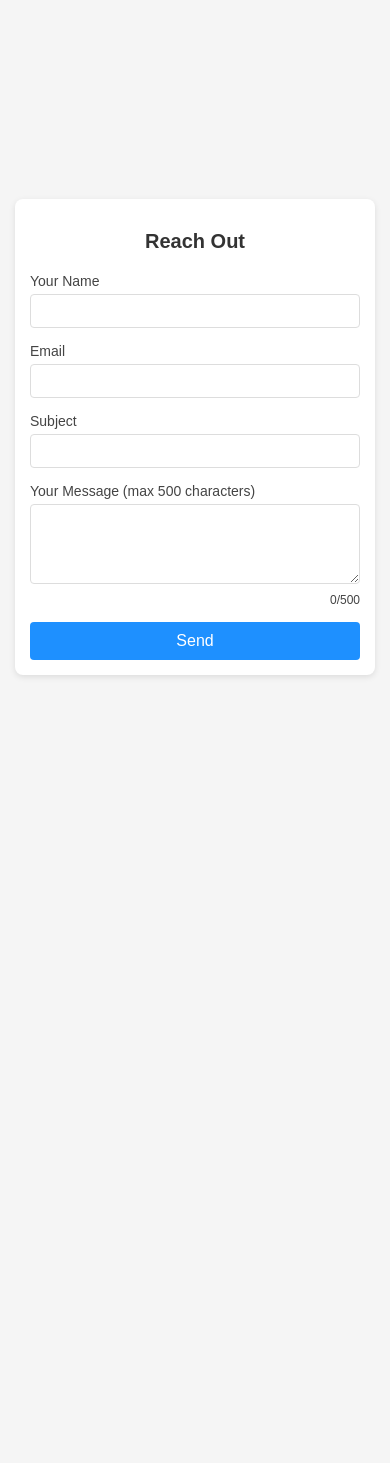
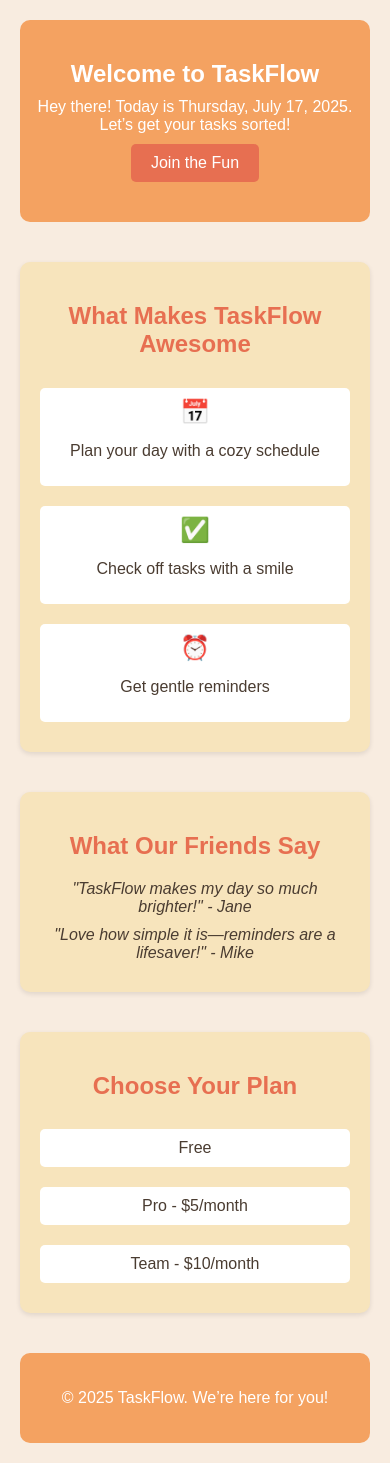
Before and after one commit to Varun-code18/Elevvo_WebDev, a plain HTML site: page index.html in a window 390 px wide. Before the commit the page ends 874 px from the top, so only its background shows below. Drawn offline with nearby package versions, Linux system fonts and the light colour scheme.

Commit message:
TaskFlow App

```diff
--- a/index.html
+++ b/index.html
@@ -3,38 +3,58 @@
 <head>
     <meta charset="UTF-8">
     <meta name="viewport" content="width=device-width, initial-scale=1.0">
-    <title>Contact Form</title>
+    <title>TaskFlow</title>
     <link rel="stylesheet" href="styles.css">
 </head>
 <body>
-    <div class="form-box">
-        <h2>Reach Out</h2>
-        <form id="contact-form">
-            <div class="input-group">
-                <label for="name">Your Name</label>
-                <input type="text" id="name" name="name" required>
-                <div class="error-message" id="name-error">Name is required</div>
+    <div class="main-wrap">
+        <header class="top-banner">
+            <h1>Welcome to TaskFlow</h1>
+            <p>Hey there! Today is Thursday, July 17, 2025. Let’s get your tasks sorted!</p>
+            <button class="join-button">Join the Fun</button>
+        </header>
+
+        <section class="feature-spot">
+            <h2>What Makes TaskFlow Awesome</h2>
+            <div class="feature-group">
+                <div class="feature-card">
+                    <span class="icon">📅</span>
+                    <p>Plan your day with a cozy schedule</p>
+                </div>
+                <div class="feature-card">
+                    <span class="icon">✅</span>
+                    <p>Check off tasks with a smile</p>
+                </div>
+                <div class="feature-card">
+                    <span class="icon">⏰</span>
+                    <p>Get gentle reminders</p>
+                </div>
             </div>
-            <div class="input-group">
-                <label for="email">Email</label>
-                <input type="email" id="email" name="email" required>
-                <div class="error-message" id="email-error">Valid email is required</div>
+        </section>
+
+        <section class="story-spot">
+            <h2>What Our Friends Say</h2>
+            <div class="story-group">
+                <p>"TaskFlow makes my day so much brighter!" - Jane</p>
+                <p>"Love how simple it is—reminders are a lifesaver!" - Mike</p>
             </div>
-            <div class="input-group">
-                <label for="subject">Subject</label>
-                <input type="text" id="subject" name="subject" required>
-                <div class="error-message" id="subject-error">Subject is required</div>
+        </section>
+
+        <section class="price-spot">
+            <h2>Choose Your Plan</h2>
+            <div class="price-group">
+                <div class="price-card">Free</div>
+                <div class="price-card">Pro - $5/month</div>
+                <div class="price-card">Team - $10/month</div>
             </div>
-            <div class="input-group">
-                <label for="message">Your Message (max 500 characters)</label>
-                <textarea id="message" name="message" required></textarea>
-                <div class="char-count" id="char-count">0/500</div>
-                <div class="error-message" id="message-error">Message is required</div>
-            </div>
-            <button type="submit" class="send-button" id="send-button">Send</button>
-        </form>
+        </section>
+
+        <footer class="bottom-bar">
+            <p>© 2025 TaskFlow. We’re here for you!</p>
+        </footer>
     </div>
-    <div class="notification" id="notification"></div>
+    <script src="https://unpkg.com/react@18/umd/react.development.js"></script>
+    <script src="https://unpkg.com/react-dom@18/umd/react-dom.development.js"></script>
     <script src="script.js"></script>
 </body>
 </html>
--- a/script.js
+++ b/script.js
@@ -1,74 +1,72 @@
-const form = document.getElementById('contact-form');
-const sendButton = document.getElementById('send-button');
-const notification = document.getElementById('notification');
-const messageInput = document.getElementById('message');
-const charCount = document.getElementById('char-count');
+const { createRoot } = ReactDOM;
+const root = createRoot(document.body);
 
-messageInput.addEventListener('input', function() {
-    const max = 500;
-    const count = this.value.length;
-    charCount.textContent = `${count}/${max}`;
-    charCount.style.color = count > max ? '#e74c3c' : '#444';
-});
-
-function showNotification(message, type) {
-    notification.textContent = message;
-    notification.className = `notification ${type}`;
-    notification.style.display = 'block';
-    setTimeout(() => {
-        notification.style.display = 'none';
-    }, 3000);
+function App() {
+    return (
+        <div className="main-wrap">
+            <header className="top-banner" style={{ opacity: 1 }}>
+                <h1>Welcome to TaskFlow</h1>
+                <p>Hey there! Today is Thursday, July 17, 2025. Let’s get your tasks sorted!</p>
+                <button className="join-button">Join the Fun</button>
+            </header>
+            <section className="feature-spot" style={{ opacity: 0, transition: 'opacity 0.5s' }} ref={el => {
+                if (el) {
+                    const observer = new IntersectionObserver(([entry]) => {
+                        if (entry.isIntersecting) el.style.opacity = 1;
+                    }, { threshold: 0.1 });
+                    observer.observe(el);
+                }
+            }}>
+                <h2>What Makes TaskFlow Awesome</h2>
+                <div className="feature-group">
+                    <div className="feature-card">
+                        <span className="icon">📅</span>
+                        <p>Plan your day with a cozy schedule</p>
+                    </div>
+                    <div className="feature-card">
+                        <span className="icon">✅</span>
+                        <p>Check off tasks with a smile</p>
+                    </div>
+                    <div className="feature-card">
+                        <span className="icon">⏰</span>
+                        <p>Get gentle reminders</p>
+                    </div>
+                </div>
+            </section>
+            <section className="story-spot" style={{ opacity: 0, transition: 'opacity 0.5s 0.2s' }} ref={el => {
+                if (el) {
+                    const observer = new IntersectionObserver(([entry]) => {
+                        if (entry.isIntersecting) el.style.opacity = 1;
+                    }, { threshold: 0.1 });
+                    observer.observe(el);
+                }
+            }}>
+                <h2>What Our Friends Say</h2>
+                <div className="story-group">
+                    <p>"TaskFlow makes my day so much brighter!" - Jane</p>
+                    <p>"Love how simple it is—reminders are a lifesaver!" - Mike</p>
+                </div>
+            </section>
+            <section className="price-spot" style={{ opacity: 0, transition: 'opacity 0.5s 0.4s' }} ref={el => {
+                if (el) {
+                    const observer = new IntersectionObserver(([entry]) => {
+                        if (entry.isIntersecting) el.style.opacity = 1;
+                    }, { threshold: 0.1 });
+                    observer.observe(el);
+                }
+            }}>
+                <h2>Choose Your Plan</h2>
+                <div className="price-group">
+                    <div className="price-card">Free</div>
+                    <div className="price-card">Pro - $5/month</div>
+                    <div className="price-card">Team - $10/month</div>
+                </div>
+            </section>
+            <footer className="bottom-bar">
+                <p>© 2025 TaskFlow. We’re here for you!</p>
+            </footer>
+        </div>
+    );
 }
 
-form.addEventListener('submit', function(event) {
-    event.preventDefault();
-    document.querySelectorAll('.error-message').forEach(error => {
-        error.style.display = 'none';
-    });
-
-    const name = document.getElementById('name').value.trim();
-    const email = document.getElementById('email').value.trim();
-    const subject = document.getElementById('subject').value.trim();
-    const message = document.getElementById('message').value.trim();
-
-    let isValid = true;
-
-    if (!name) {
-        document.getElementById('name-error').style.display = 'block';
-        isValid = false;
-    }
-
-    const emailPattern = /^[^\s@]+@[^\s@]+\.[^\s@]+$/;
-    if (!email || !emailPattern.test(email)) {
-        document.getElementById('email-error').style.display = 'block';
-        isValid = false;
-    }
-
-    if (!subject) {
-        document.getElementById('subject-error').style.display = 'block';
-        isValid = false;
-    }
-
-    if (!message) {
-        document.getElementById('message-error').style.display = 'block';
-        isValid = false;
-    } else if (message.length > 500) {
-        document.getElementById('message-error').textContent = 'Message too long (max 500)';
-        document.getElementById('message-error').style.display = 'block';
-        isValid = false;
-    }
-
-    if (isValid) {
-        sendButton.disabled = true;
-        sendButton.textContent = 'Sending...';
-        setTimeout(() => {
-            showNotification('Message sent!', 'success');
-            form.reset();
-            charCount.textContent = '0/500';
-            sendButton.disabled = false;
-            sendButton.textContent = 'Send';
-        }, 1000);
-    } else {
-        showNotification('Please check the form', 'error');
-    }
-});
+root.render(<App />);
--- a/styles.css
+++ b/styles.css
@@ -1,119 +1,129 @@
 body {
     font-family: Arial, sans-serif;
-    background-color: #f5f5f5;
-    display: flex;
-    justify-content: center;
-    align-items: center;
-    min-height: 100vh;
     margin: 0;
-    padding: 15px;
+    background-color: #f8ece0;
+    color: #4a3c31;
 }
 
-.form-box {
-    background-color: white;
+.main-wrap {
+    max-width: 800px;
+    margin: 0 auto;
     padding: 20px;
-    border-radius: 8px;
-    box-shadow: 0 2px 6px rgba(0, 0, 0, 0.1);
-    width: 100%;
-    max-width: 400px;
 }
 
-h2 {
+.top-banner {
     text-align: center;
-    color: #333;
-    margin-bottom: 20px;
+    padding: 40px 0;
+    background-color: #f4a261;
+    color: white;
+    border-radius: 10px;
+}
+
+.top-banner h1 {
+    font-size: 32px;
+    margin: 0;
+}
+
+.top-banner p {
+    font-size: 18px;
+    margin: 10px 0;
+}
+
+.join-button {
+    padding: 10px 20px;
+    background-color: #e76f51;
+    color: white;
+    border: none;
+    border-radius: 5px;
+    cursor: pointer;
+    font-size: 16px;
+}
+
+.join-button:hover {
+    background-color: #d95d3e;
+}
+
+.feature-spot, .story-spot, .price-spot {
+    margin: 40px 0;
+    padding: 20px;
+    background-color: #f7e4bc;
+    border-radius: 10px;
+    box-shadow: 0 2px 5px rgba(0, 0, 0, 0.1);
+}
+
+.feature-spot h2, .story-spot h2, .price-spot h2 {
+    text-align: center;
+    color: #e76f51;
+}
+
+.feature-group {
+    display: flex;
+    justify-content: space-around;
+    flex-wrap: wrap;
+}
+
+.feature-card {
+    text-align: center;
+    width: 30%;
+    min-width: 150px;
+    padding: 10px;
+    background-color: #fff;
+    border-radius: 5px;
+    transition: transform 0.3s;
+}
+
+.feature-card:hover {
+    transform: scale(1.05);
+}
+
+.icon {
     font-size: 24px;
 }
 
-.input-group {
-    margin-bottom: 15px;
+.story-group {
+    text-align: center;
 }
 
-label {
-    display: block;
-    color: #444;
-    margin-bottom: 5px;
-    font-size: 14px;
+.story-group p {
+    margin: 10px 0;
+    font-style: italic;
+    color: #4a3c31;
 }
 
-input, textarea {
-    width: 100%;
-    padding: 8px;
-    border: 1px solid #ddd;
-    border-radius: 4px;
-    font-size: 14px;
-    box-sizing: border-box;
+.price-group {
+    display: flex;
+    justify-content: space-around;
+    flex-wrap: wrap;
 }
 
-input:focus, textarea:focus {
-    outline: none;
-    border-color: #1e90ff;
-    box-shadow: 0 0 4px rgba(30, 144, 255, 0.3);
+.price-card {
+    padding: 10px;
+    background-color: #fff;
+    border-radius: 5px;
+    margin: 10px 0;
+    width: 30%;
+    text-align: center;
+    color: #4a3c31;
 }
 
-textarea {
-    resize: vertical;
-    min-height: 80px;
+.bottom-bar {
+    text-align: center;
+    padding: 20px 0;
+    background-color: #f4a261;
+    color: white;
+    border-radius: 10px;
+    margin-top: 40px;
 }
 
-.char-count {
-    font-size: 12px;
-    color: #444;
-    text-align: right;
-    margin-top: 5px;
-}
-
-.send-button {
-    width: 100%;
-    padding: 10px;
-    background-color: #1e90ff;
-    color: white;
-    border: none;
-    border-radius: 4px;
-    font-size: 16px;
-    cursor: pointer;
-}
-
-.send-button:hover {
-    background-color: #1c86ee;
-}
-
-.send-button:disabled {
-    background-color: #aaa;
-    cursor: not-allowed;
-}
-
-.error-message {
-    color: #e74c3c;
-    font-size: 12px;
-    margin-top: 5px;
-    display: none;
-}
-
-.notification {
-    position: fixed;
-    top: 15px;
-    right: 15px;
-    padding: 10px 20px;
-    border-radius: 4px;
-    color: white;
-    display: none;
-    z-index: 1000;
-}
-
-.notification.success {
-    background-color: #2ecc71;
-}
-
-.notification.error {
-    background-color: #e74c3c;
-}
-
-@media (max-width: 500px) {
-    .form-box {
-        padding: 15px;
+@media (max-width: 600px) {
+    .feature-card, .price-card {
+        width: 100%;
+        margin: 10px 0;
     }
-    h2 {
-        font-size: 20px;
+    .top-banner h1 {
+        font-size: 24px;
+    }
+    .top-banner p {
+        font-size: 16px;
     }
 }
```
